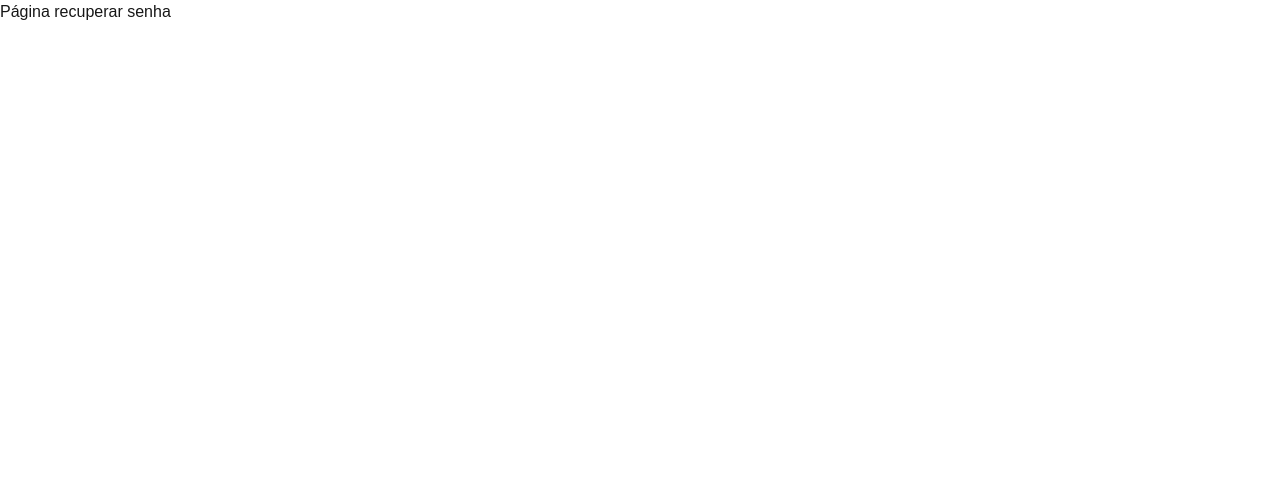
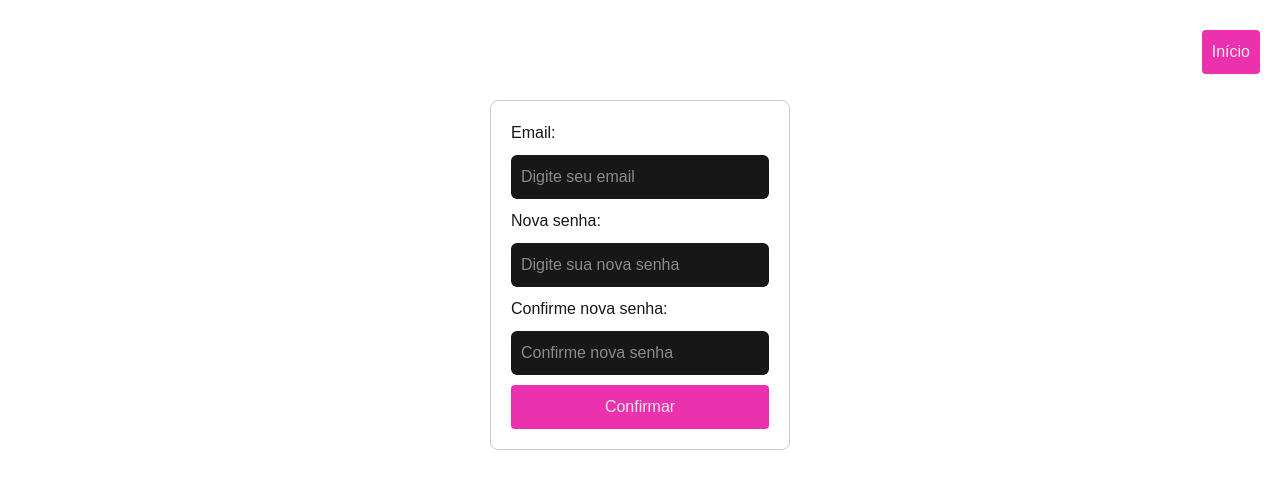
Before and after one commit to ycarogb/resumopedidoReact, a Next.js app: page /recuperar-senha in a window 1280 px wide. Shown: the top 488 px of the page. Built offline with nearby package versions, Linux system fonts and the light colour scheme.

Commit message:
implementa tela para recuperação de senha
esse commit cria arquivo de dados de usuario do sistema

```diff
--- a/src/app/LoginForm.js
+++ b/src/app/LoginForm.js
@@ -5,6 +5,7 @@ import Image from "next/image";
 import Input from "./components/Input";
 import Button from "./components/Button";
 import { useRouter } from "next/navigation";
+import usuariosCadastrados from "./lib/usuarios";
 
 function LoginForm() {
   const [email, setEmail] = useState("");
@@ -14,11 +15,8 @@ function LoginForm() {
 
   const handleSubmit = (e) => {
     e.preventDefault();
-    const loginsDisponiveis = [
-      { email: "teste@teste.com", password: "123456" },
-    ];
 
-    const usuarioValido = loginsDisponiveis.some(
+    const usuarioValido = usuariosCadastrados.some(
       (login) => login.email === email && login.password === password
     );
 
@@ -32,11 +30,15 @@ function LoginForm() {
     }
   };
 
+  const handleRecuperarSenha = () => {
+    router.push("/recuperar-senha");
+  };
+
   return (
     <>
       <div>
         <div className="grid-cols-2 flex justify-center mt-10 mb-5">
-          <h1 className="text-center mt-6 font-extrabold text-4xl">
+          <h1 className="text-center mt-6 font-extrabold text-3xl">
             Bem-vindo ao ResumoPedido
           </h1>
           <Image
@@ -46,7 +48,7 @@ function LoginForm() {
             alt="carrinho de compras"
           />
         </div>
-        <h2 className="text-center font-extrabold text-4xl">Login</h2>
+        <h2 className="text-center font-extrabold text-2xl">Login</h2>
       </div>
       <div
         style={{
@@ -79,6 +81,11 @@ function LoginForm() {
             />
           </div>
           <Button label="Entrar" type="submit" />
+          <Button
+            label="Recuperar senha"
+            type="button"
+            onclick={handleRecuperarSenha}
+          />
         </form>
         {message && (
           <div className="mt-4 p-3 bg-red-100 border border-red-700 text-red-800 font-semibold text-center rounded-md shadow-sm">
--- a/src/app/admin/layout.js
+++ b/src/app/admin/layout.js
@@ -17,7 +17,15 @@ export default function AdminLayout({ children }) {
 
   return (
     <>
-      <div>
+      <div
+        style={{
+          maxWidth: 300,
+          margin: "50px auto",
+          padding: 20,
+          border: "1px solid #ccc",
+          borderRadius: 8,
+        }}
+      >
         <header
           style={{ display: "flex", justifyContent: "flex-end", padding: 10 }}
         ></header>
--- /dev/null
+++ b/src/app/lib/usuarios.js
@@ -0,0 +1,6 @@
+let usuariosCadastrados = [
+  { email: "teste@teste.com", password: "123456" },
+  { email: "teste2@teste.com", password: "teste2" },
+];
+
+export default usuariosCadastrados;
--- a/src/app/recuperar-senha/page.js
+++ b/src/app/recuperar-senha/page.js
@@ -1,7 +1,94 @@
+"use client";
+import Input from "../components/Input";
+import Button from "../components/Button";
+import { useState } from "react";
+import usuariosCadastrados from "../lib/usuarios";
+import { useRouter } from "next/navigation";
+
 const RecuperarSenha = () => {
+  const [email, setEmail] = useState("");
+  const [newPassword, setnewPassword] = useState("");
+  const [newPasswordConfirmation, setnewPasswordConfirmation] = useState("");
+  const router = useRouter();
+
+  const handleSubmit = (e) => {
+    e.preventDefault();
+
+    const usuarioExistente = usuariosCadastrados.find((p) => p.email === email);
+    if (!usuarioExistente) {
+      return alert("Digite o email cadastrado no sistema.");
+    }
+
+    const confirmacaoNovaSenhaConfere = newPasswordConfirmation === newPassword;
+    if (!confirmacaoNovaSenhaConfere) {
+      return alert("Confirme nova senha com a mesma escolhida em 'Nova senha'");
+    }
+
+    usuarioExistente.password = newPassword;
+
+    alert("Senha alterada com sucesso");
+    router.push("/");
+
+    console.log(usuariosCadastrados);
+  };
+
+  const handleVoltarTelaInicial = () => {
+    router.push("/");
+  };
+
   return (
     <>
-      <h1> Página recuperar senha </h1>
+      {/* Botão fixo no canto superior direito */}
+      <div style={{ position: "fixed", top: 20, right: 20 }}>
+        <Button
+          label="Início"
+          type="button"
+          onclick={handleVoltarTelaInicial}
+        />
+      </div>
+      <div
+        style={{
+          maxWidth: 300,
+          margin: "100px auto",
+          padding: 20,
+          border: "1px solid #ccc",
+          borderRadius: 8,
+        }}
+      >
+        <form autoComplete="off" onSubmit={handleSubmit}>
+          <div style={{ marginBottom: 10 }}>
+            <Input
+              type="email"
+              value={email}
+              onChange={(e) => setEmail(e.target.value)}
+              required={true}
+              placeholder={"Digite seu email"}
+              label="Email: "
+            />
+          </div>
+          <div style={{ marginBottom: 10 }}>
+            <Input
+              type="password"
+              value={newPassword}
+              onChange={(e) => setnewPassword(e.target.value)}
+              required={true}
+              placeholder={"Digite sua nova senha"}
+              label="Nova senha: "
+            />
+          </div>
+          <div>
+            <Input
+              type="password"
+              value={newPasswordConfirmation}
+              onChange={(e) => setnewPasswordConfirmation(e.target.value)}
+              required={true}
+              placeholder={"Confirme nova senha"}
+              label="Confirme nova senha: "
+            />
+          </div>
+          <Button label="Confirmar" type="submit" />
+        </form>
+      </div>
     </>
   );
 };
```
